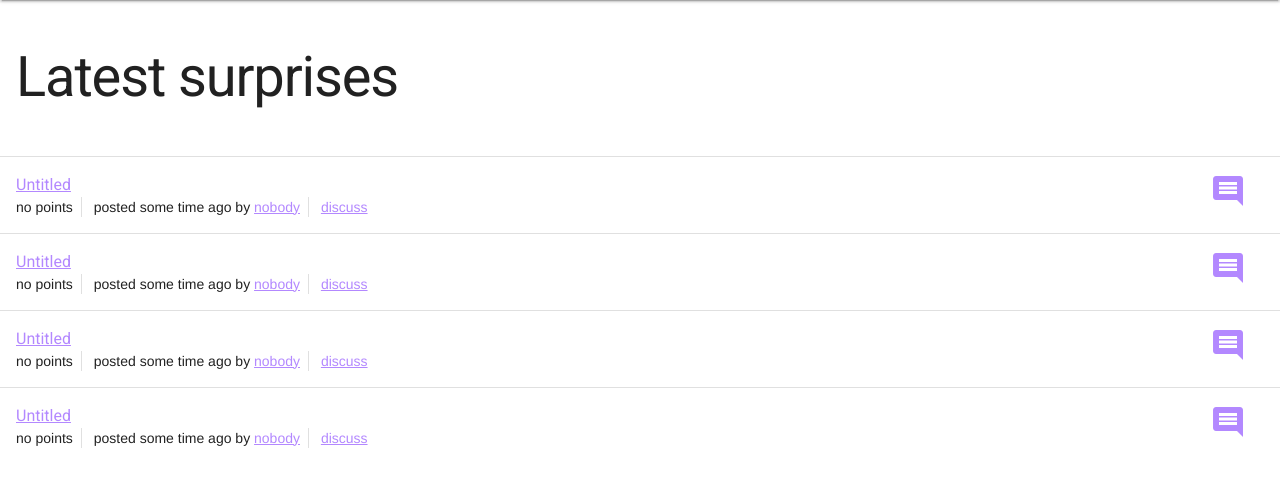
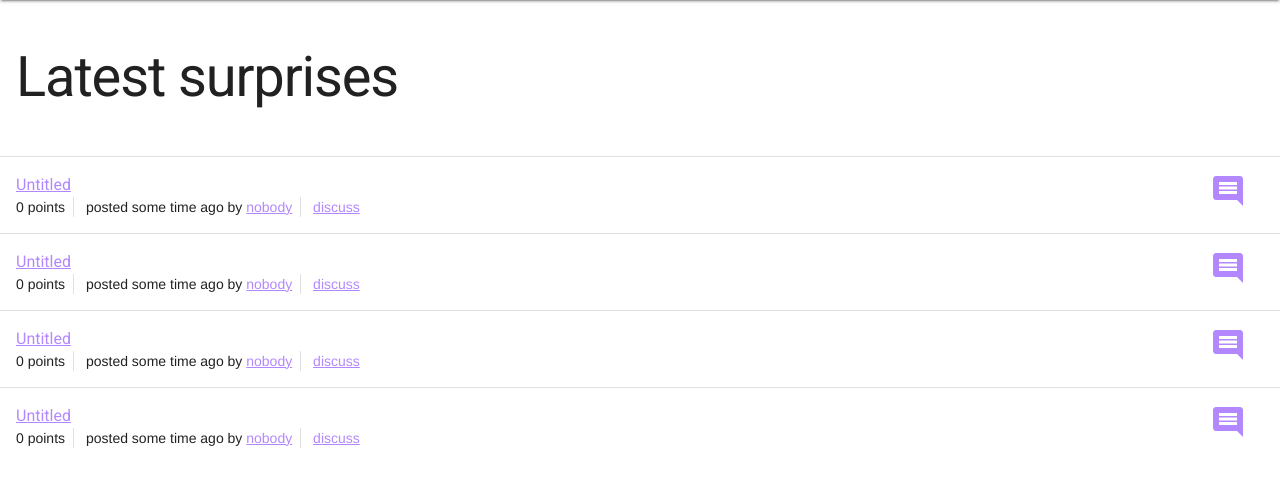
Before and after one commit to mirigata/mirigata, a Django app: page / in a window 1280 px wide. Shown: the part 64-551 px from the top of the page. Run offline with Django 3.2, Linux system fonts and the light colour scheme; data comes from the database, SQL or seed files in the repository.

Commit message:
Show points on frontpage

```diff
--- a/mirigata/website/templates/surprise/includes/surprise-headline.html
+++ b/mirigata/website/templates/surprise/includes/surprise-headline.html
@@ -2,7 +2,7 @@
     <header>
         <h1 class="surprise__title"><a href="{{ surprise.link }}">{{ surprise.title|default:"Untitled" }}</a></h1>
         <div class="surprise__meta">
-            <span class="surprise__points">no points</span>
+            <span class="surprise__points">{{ surprise.points }} point{{ surprise.points|pluralize }}</span>
             <span class="surprise__posted">posted some time ago</span>
             <span class="surprise__author">by <a href="#" data-feature="author profile">{{ surprise.creator.username|default:"nobody" }}</a></span>
             <span class="surprise__discuss"><a href="{{ surprise.get_absolute_url }}">discuss</a></span>
```
